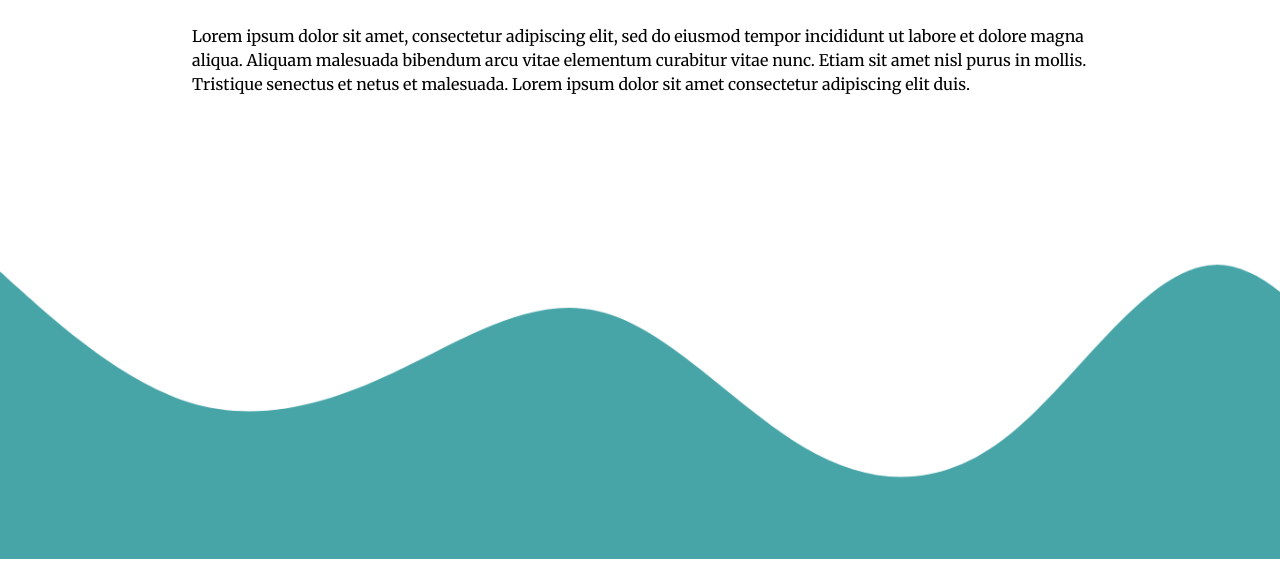
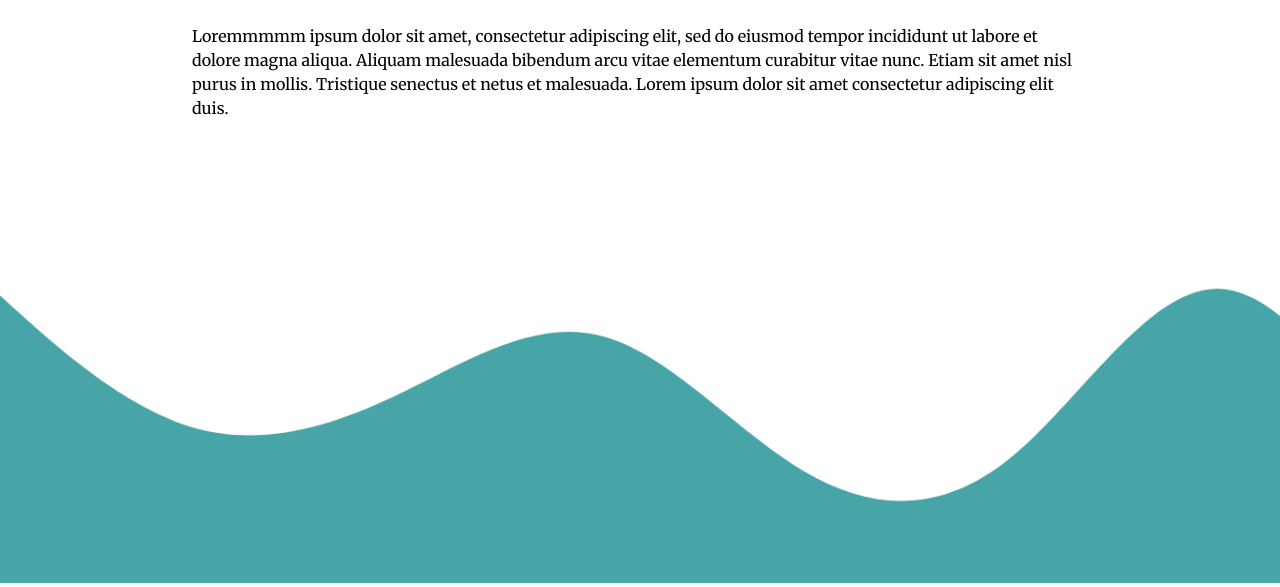
Before and after one commit to harry10-git/Darshan, a plain HTML site: page content/roadtrips_index.html in a window 1280 px wide. Shown: the part 1944-2531 px from the top of the page. Before the commit the page ends 2507 px from the top, so only its background shows below. Drawn offline with Linux system fonts and the light colour scheme.

Commit message:
Faltu commit 1

```diff
--- a/content/roadtrips_index.html
+++ b/content/roadtrips_index.html
@@ -67,7 +67,7 @@
                         <img class="img-content-right" src="css/images/Roadtrips/gokarna.jpeg" alt="">
                         <h2>Malpe</h2>
                         <p>
-                            Lorem ipsum dolor sit amet, consectetur adipiscing elit, sed do eiusmod tempor incididunt ut labore et dolore magna aliqua. Aliquam malesuada bibendum arcu vitae elementum curabitur vitae nunc. Etiam sit amet nisl purus in mollis. Tristique senectus et netus et malesuada. Lorem ipsum dolor sit amet consectetur adipiscing elit duis.
+                            Loremmmmm ipsum dolor sit amet, consectetur adipiscing elit, sed do eiusmod tempor incididunt ut labore et dolore magna aliqua. Aliquam malesuada bibendum arcu vitae elementum curabitur vitae nunc. Etiam sit amet nisl purus in mollis. Tristique senectus et netus et malesuada. Lorem ipsum dolor sit amet consectetur adipiscing elit duis.
                         </p>
 
                         </div>
```
